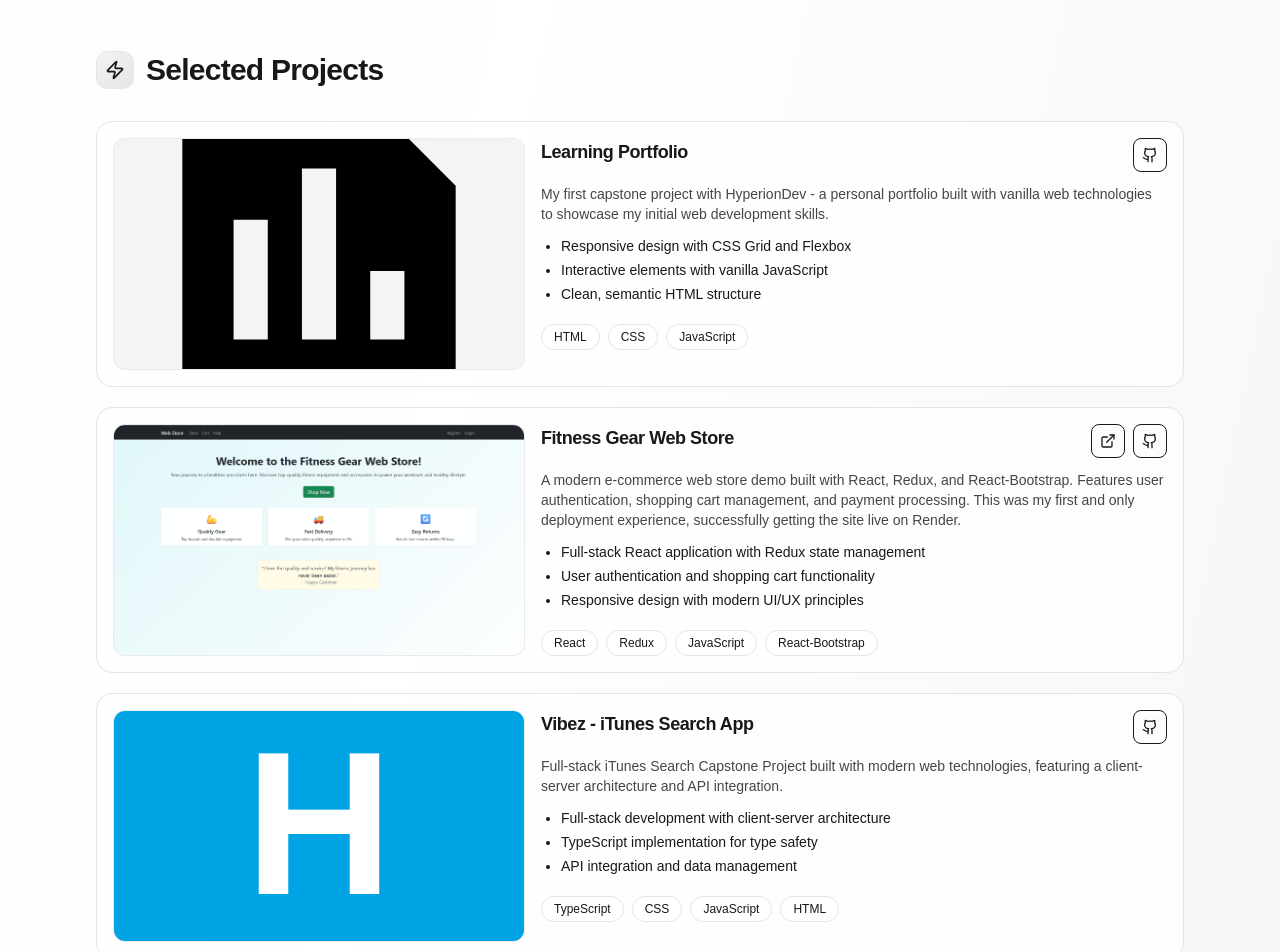
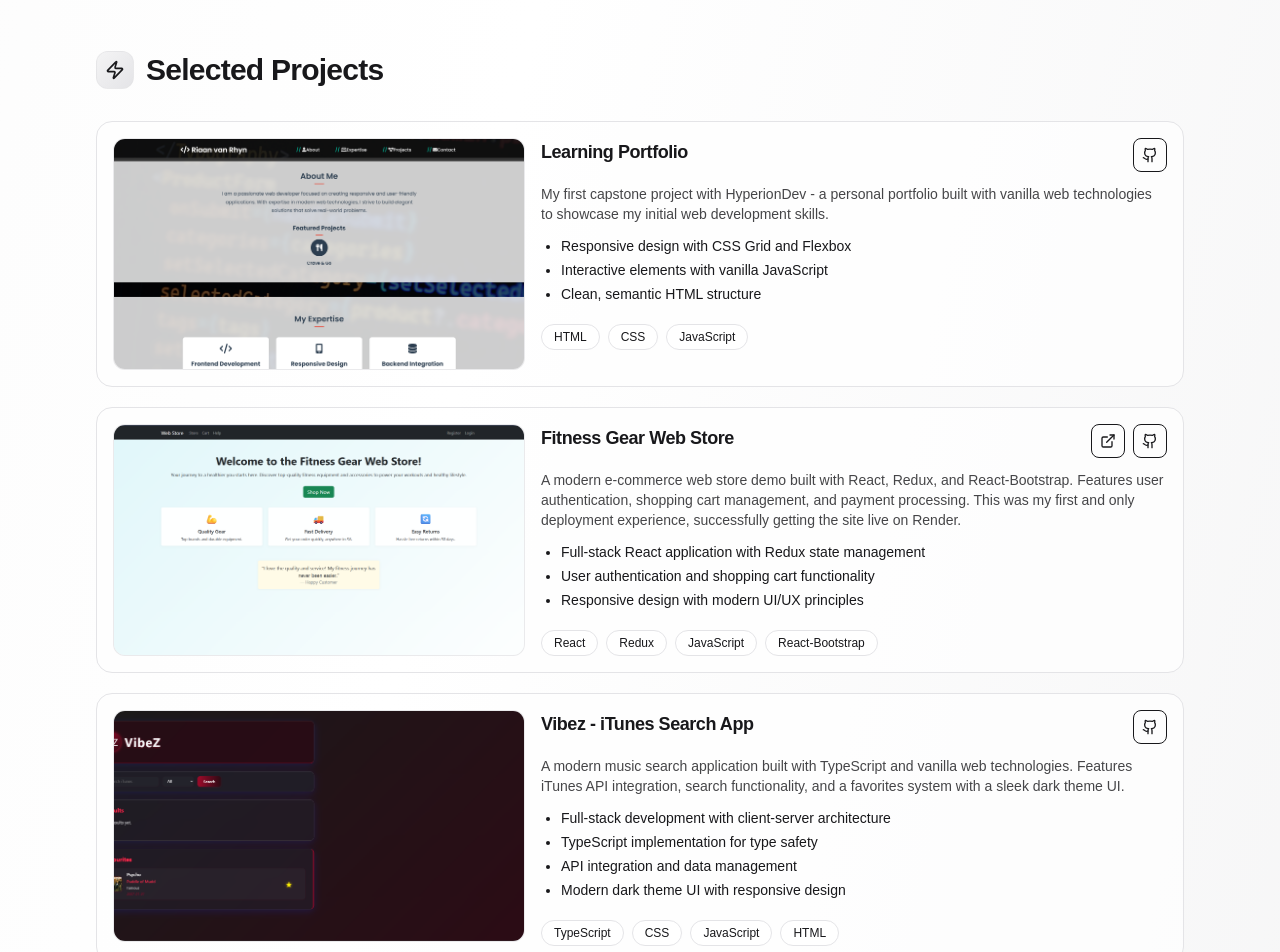
Before and after one commit to Riaan-debug/portfoliov2, a Next.js app in the folder fusion-portfolio/: page / in a window 1280 px wide. Shown: the part 3540-4492 px from the top of the page. Built offline with nearby package versions, Linux system fonts and the light colour scheme.

Commit message:
Update project images: Add VibeZ app screenshot and Learning Portfolio screenshot for better visual representation

```diff
--- a/fusion-portfolio/app/page.tsx
+++ b/fusion-portfolio/app/page.tsx
@@ -89,7 +89,7 @@
     tech: ["HTML", "CSS", "JavaScript"],
     href: "",
     repo: "https://github.com/Riaan-debug/First-Portfolio",
-    image: "/logos/portfolio.svg",
+    image: "/images/riaan-van-rhyn-portfolio-screenshot.png",
   },
   {
     name: "Fitness Gear Web Store",
@@ -108,16 +108,17 @@
   {
     name: "Vibez - iTunes Search App",
     description:
-      "Full-stack iTunes Search Capstone Project built with modern web technologies, featuring a client-server architecture and API integration.",
+      "A modern music search application built with TypeScript and vanilla web technologies. Features iTunes API integration, search functionality, and a favorites system with a sleek dark theme UI.",
     outcomes: [
       "Full-stack development with client-server architecture",
       "TypeScript implementation for type safety",
       "API integration and data management",
+      "Modern dark theme UI with responsive design",
     ],
     tech: ["TypeScript", "CSS", "JavaScript", "HTML"],
     href: "",
     repo: "https://github.com/Riaan-debug/vibez-capstone",
-    image: "/logos/hyperiondev.svg",
+    image: "/images/vibez-app-screenshot.png",
   },
 ];
 
```
Also changed, not shown: fusion-portfolio/public/images/riaan-van-rhyn-portfolio-screenshot.png (added), fusion-portfolio/public/images/vibez-app-screenshot.png (added).
